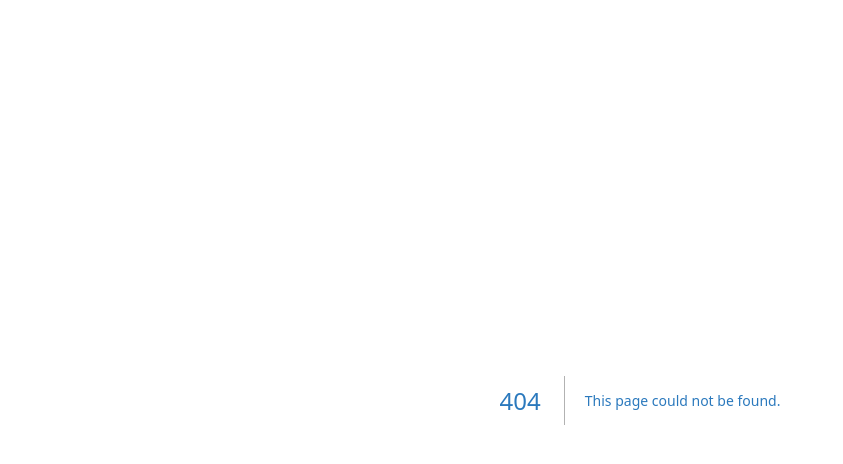
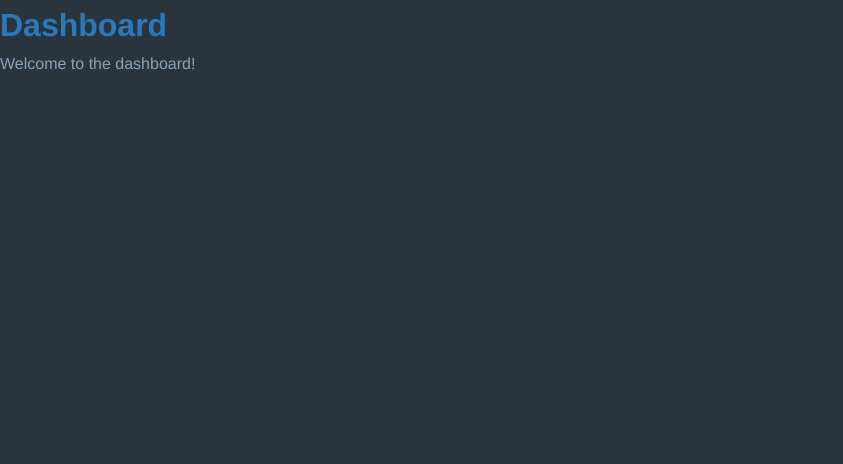
Before and after one commit to jamesql/AIChatRoom, a Next.js app in the folder React/: page /dashboard in a window 1280 px wide. Before the commit this address had no page. Shown: the top 464 px of the page, without its empty margins (0-843 px from the left). Built offline with nearby package versions, Linux system fonts and the light colour scheme.

Commit message:
[react] add dashboard.tsx

```diff
--- /dev/null
+++ b/React/pages/dashboard.tsx
@@ -0,0 +1,12 @@
+import React from 'react';
+
+const Dashboard: React.FC = () => {
+    return (
+        <div>
+            <h1>Dashboard</h1>
+            <p>Welcome to the dashboard!</p>
+        </div>
+    );
+};
+
+export default Dashboard;
```
